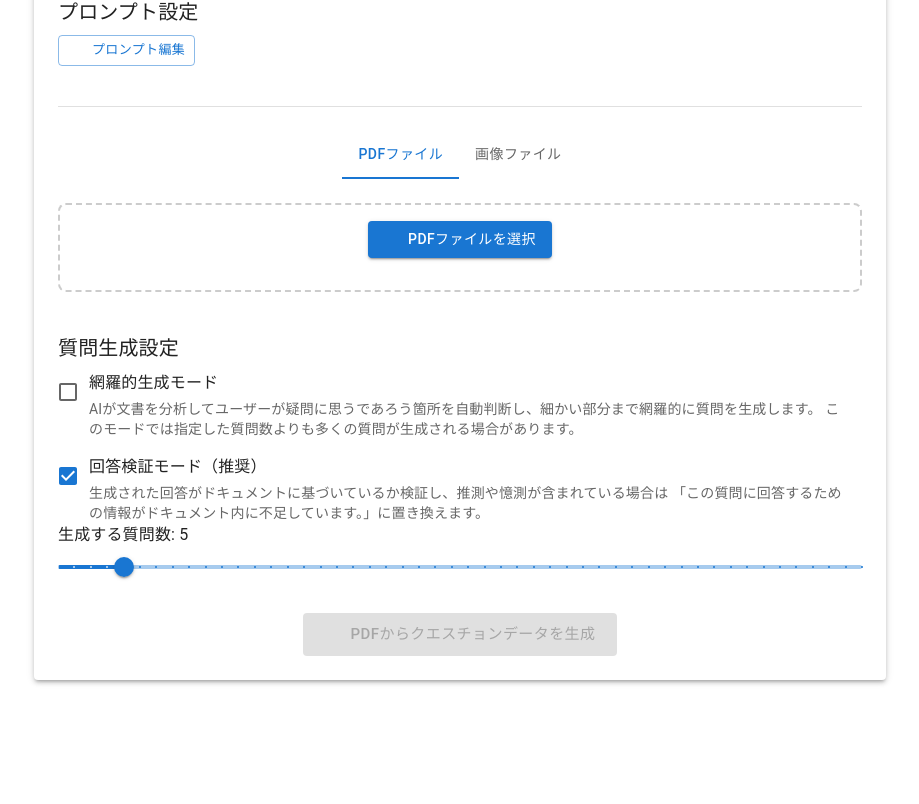
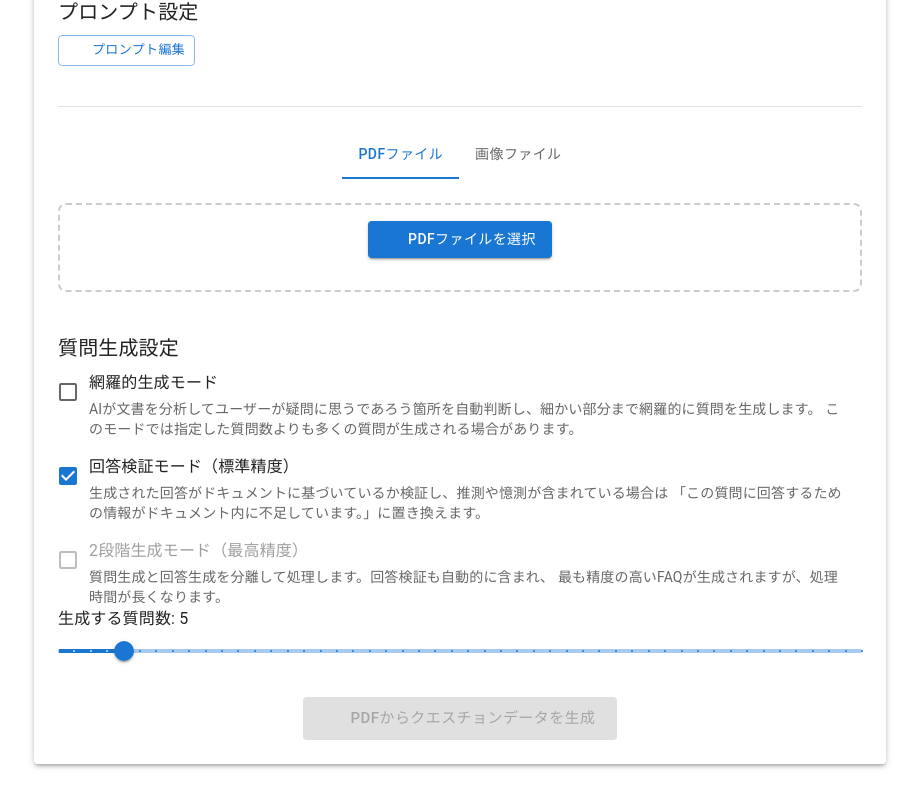
Before and after one commit to dik-ab/qa-test, a Next.js app: page / in a window 1280 px wide. Shown: the part 439-1243 px from the top of the page, without its empty margins (180-1099 px from the left). Before the commit the page ends 1183 px from the top, so only its background shows below. Built offline with nearby package versions, Linux system fonts and the light colour scheme; some icons are missing.

Commit message:
feat: add two-stage generation mode toggle for enhanced response accuracy

```diff
--- a/src/app/page.tsx
+++ b/src/app/page.tsx
@@ -88,6 +88,7 @@ export default function Home() {
   const [isSimilarityLoading, setIsSimilarityLoading] = useState(false);
   const [documentType, setDocumentType] = useState<DocumentType>('general');
   const [enableValidation, setEnableValidation] = useState<boolean>(true);
+  const [enableTwoStageGeneration, setEnableTwoStageGeneration] = useState<boolean>(false);
   const fileInputRef = useRef<HTMLInputElement>(null);
 
   // ファイルタイプ変更ハンドラー
@@ -224,6 +225,7 @@ export default function Home() {
       formData.append('fileType', fileType);
       formData.append('documentType', documentType);
       formData.append('enableValidation', enableValidation.toString());
+      formData.append('enableTwoStageGeneration', enableTwoStageGeneration.toString());
 
       // カスタムプロンプトが現在のドキュメントタイプのデフォルトと異なる場合のみ送信
       if (customPrompt !== DOCUMENT_TYPE_PROMPTS[documentType]) {
@@ -460,18 +462,52 @@ export default function Home() {
                   control={
                     <Checkbox
                       checked={enableValidation}
-                      onChange={(e) => setEnableValidation(e.target.checked)}
+                      onChange={(e) => {
+                        setEnableValidation(e.target.checked);
+                        if (e.target.checked) {
+                          setEnableTwoStageGeneration(false);
+                        }
+                      }}
                       color="primary"
+                      disabled={enableTwoStageGeneration}
                     />
                   }
                   label={
                     <Box>
                       <Typography variant="body1" component="span">
-                        回答検証モード（推奨）
+                        回答検証モード（標準精度）
                       </Typography>
                       <Typography variant="body2" color="text.secondary" sx={{ display: 'block', mt: 0.5 }}>
                         生成された回答がドキュメントに基づいているか検証し、推測や憶測が含まれている場合は
                         「この質問に回答するための情報がドキュメント内に不足しています。」に置き換えます。
+                      </Typography>
+                    </Box>
+                  }
+                  sx={{ alignItems: 'flex-start' }}
+                />
+
+                <FormControlLabel
+                  control={
+                    <Checkbox
+                      checked={enableTwoStageGeneration}
+                      onChange={(e) => {
+                        setEnableTwoStageGeneration(e.target.checked);
+                        if (e.target.checked) {
+                          setEnableValidation(false);
+                        }
+                      }}
+                      color="primary"
+                      disabled={enableValidation}
+                    />
+                  }
+                  label={
+                    <Box>
+                      <Typography variant="body1" component="span">
+                        2段階生成モード（最高精度）
+                      </Typography>
+                      <Typography variant="body2" color="text.secondary" sx={{ display: 'block', mt: 0.5 }}>
+                        質問生成と回答生成を分離して処理します。回答検証も自動的に含まれ、
+                        最も精度の高いFAQが生成されますが、処理時間が長くなります。
                       </Typography>
                     </Box>
                   }
@@ -510,6 +546,7 @@ export default function Home() {
                   disabled={isLoading || files.length === 0}
                   startIcon={<QuestionAnswerIcon />}
                   size="large"
+                  onClick={() => console.log('Button clicked. isLoading:', isLoading, 'files:', files)}
                 >
                   {fileType === 'pdf' ? 'PDF' : '画像'}からクエスチョンデータを生成
                 </Button>
```
